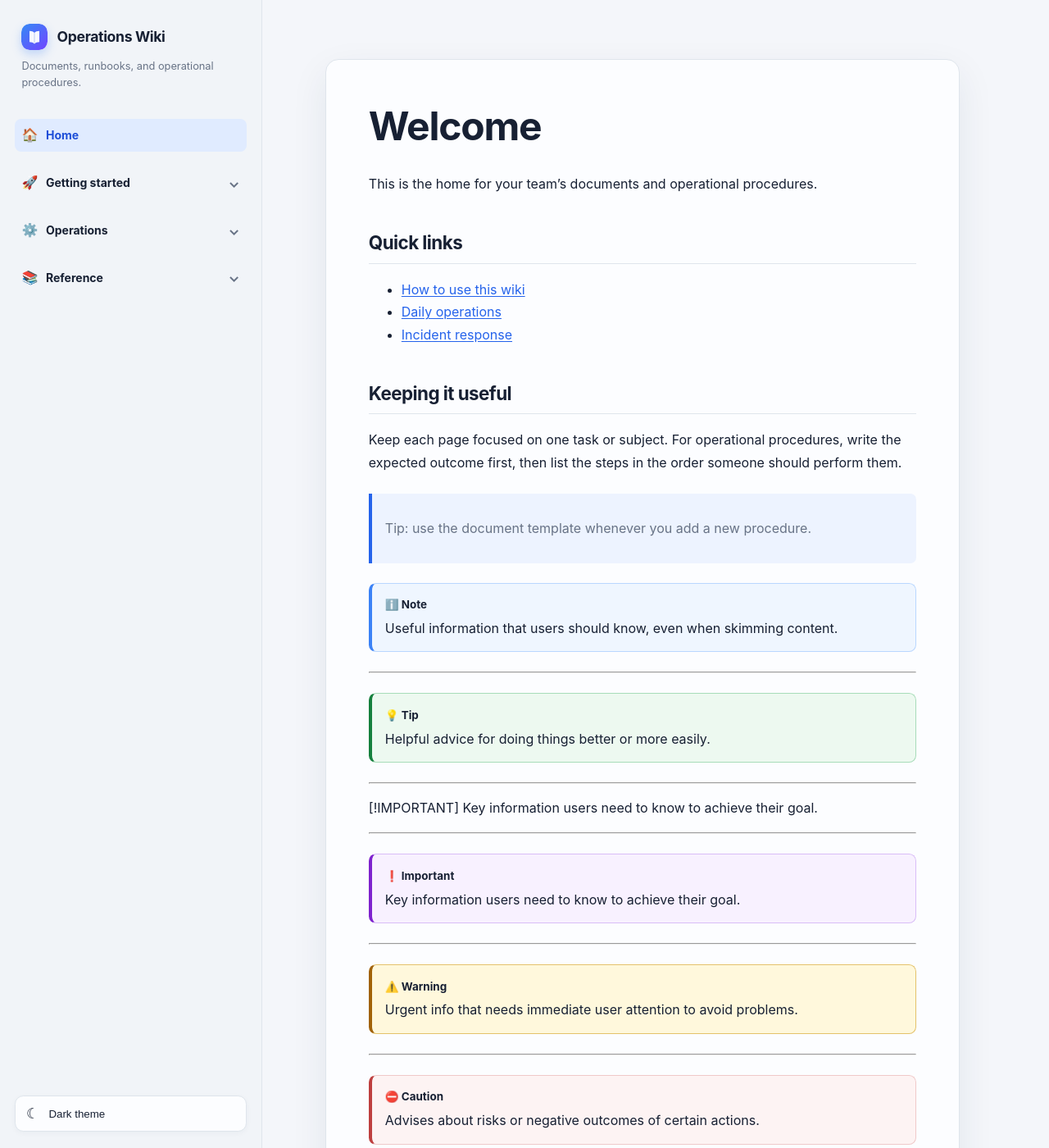
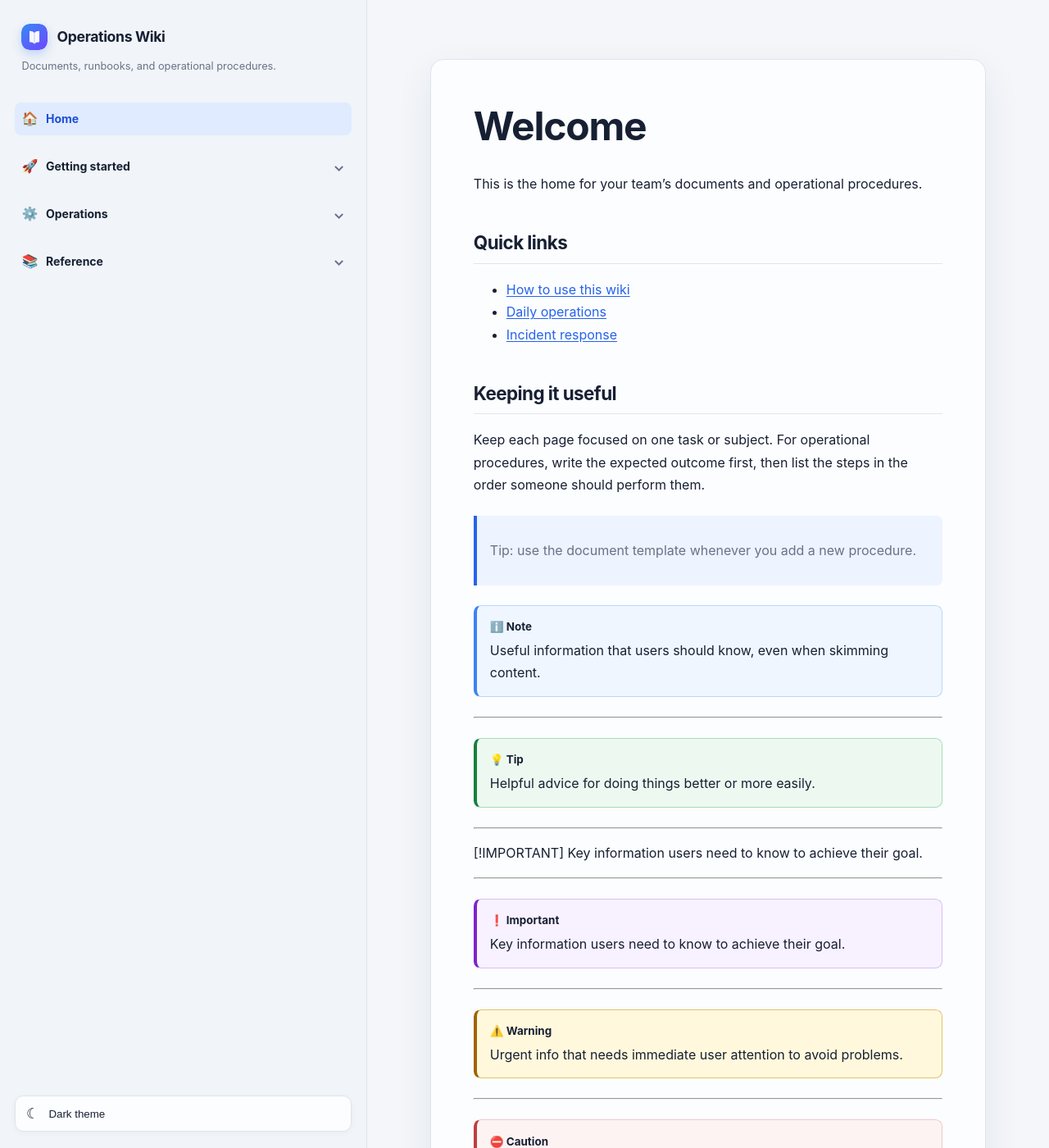
Before and after one commit to dfontolan/operations-wiki, a Jekyll site: the page built from index.md, in a window 1280 px wide and 1400 px high. Shown: the whole window at 82% size. Built offline with Jekyll 4.4.1, drawn with Linux system fonts in a browser that asks for light colours.

Commit message:
Update style.css

```diff
--- a/assets/css/style.css
+++ b/assets/css/style.css
@@ -1,5 +1,5 @@
 :root {
-  --sidebar-width: 20rem; --ink: #172033; --muted: #687386; --line: #dfe5ec;
+  --sidebar-width: 28rem; --ink: #172033; --muted: #687386; --line: #dfe5ec;
   --surface: #fcfdff; --sidebar: #f1f4f8; --page: #f4f6fa; --link: #2563eb;
   --link-strong: #1d4ed8; --hover: #edf3ff; --current: #e0ebff; --code: #eff2f6;
   --pre: #172033; --shadow: 0 16px 45px rgb(29 46 76 / 8%);
```
